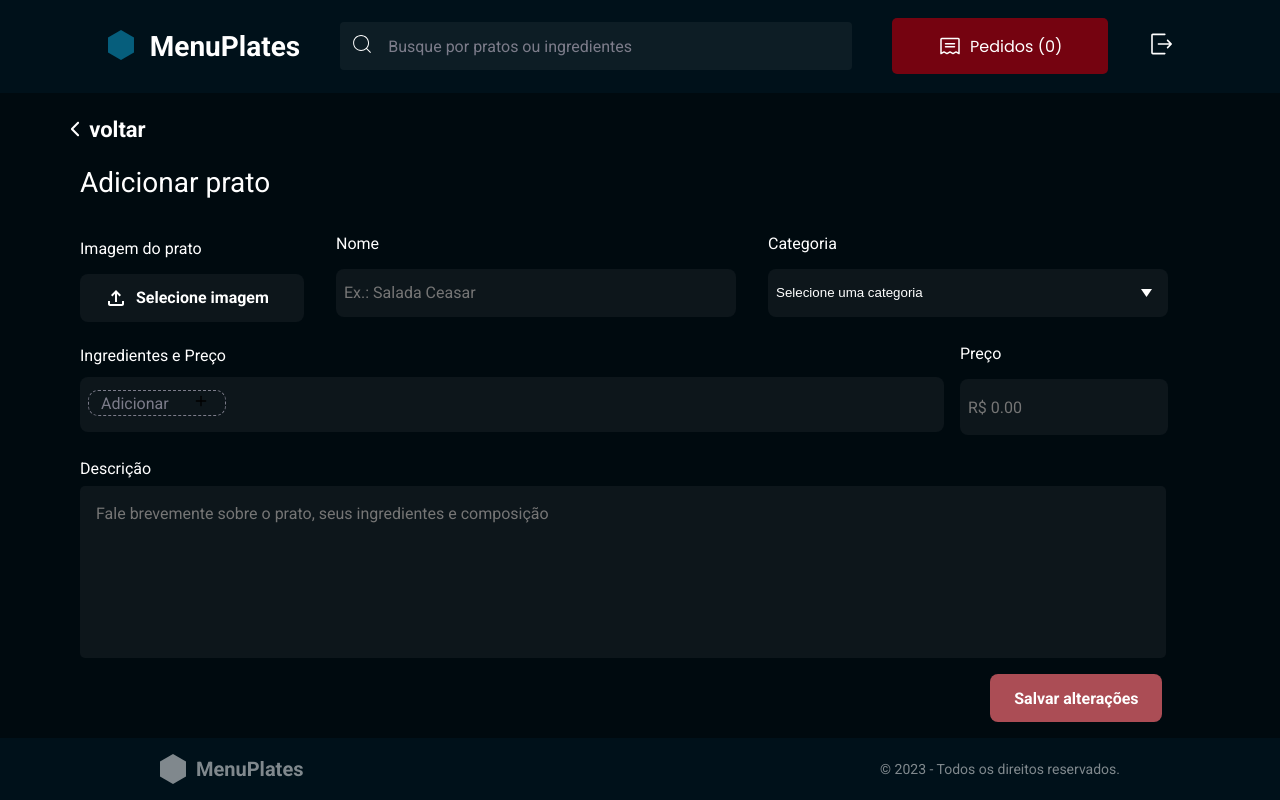
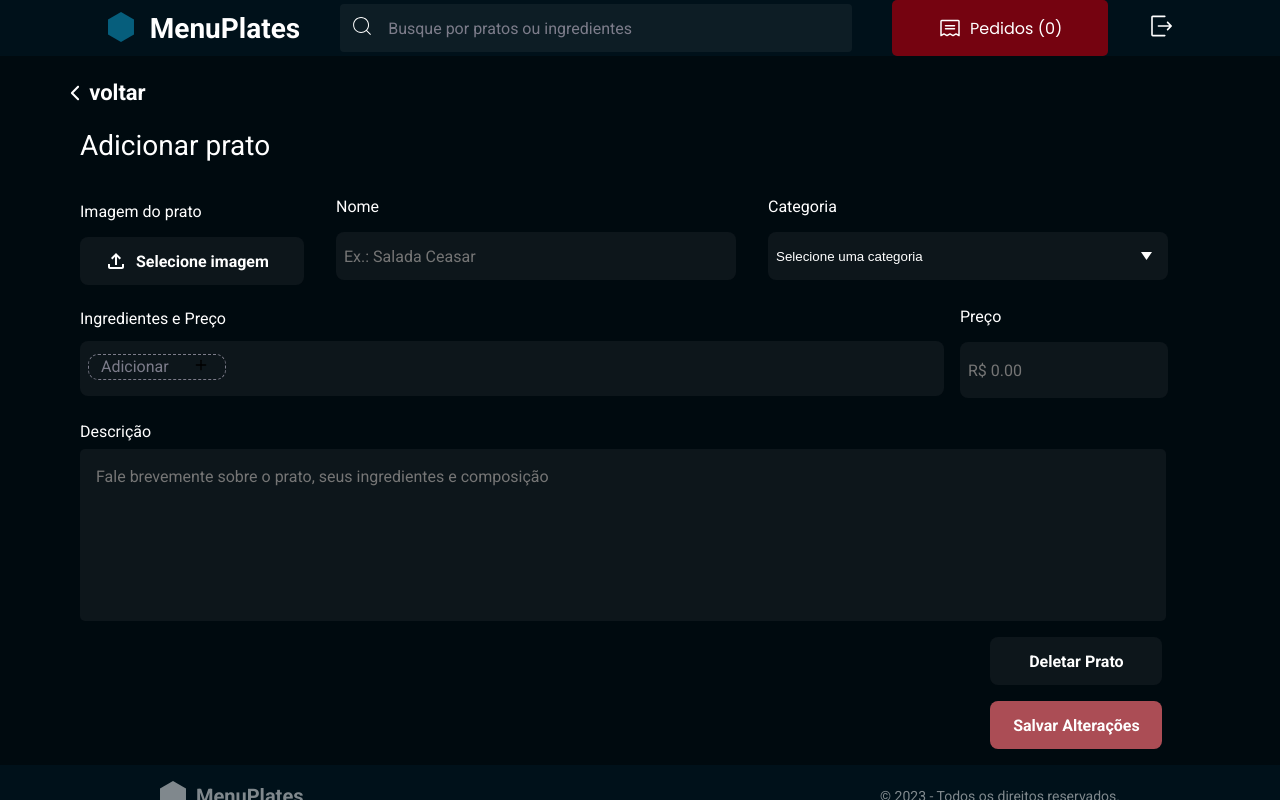
Before and after one commit to iuryescano/MenuPlates, a React (Vite) app: page / in a window 1280 px wide. Built offline with nearby package versions, Linux system fonts and the light colour scheme.

Commit message:
:sparkles: feat: Adding DeletePlateButton in NewPlate

```diff
--- a/src/pages/NewPlate/index.jsx
+++ b/src/pages/NewPlate/index.jsx
@@ -12,6 +12,7 @@ import {
   Price,
   Description,
   SaveButton,
+  DeletePlate,
   CategoryWrapper
 } from "./styles";
 import { IoIosArrowBack } from "react-icons/io";
@@ -121,8 +122,11 @@ export function NewPlate() {
             <p>Descrição</p>
             <textarea placeholder="Fale brevemente sobre o prato, seus ingredientes e composição" />
           </Description>
-          <SaveButton>Salvar alterações</SaveButton>
+
+          <DeletePlate>Deletar Prato</DeletePlate>
+          <SaveButton>Salvar Alterações</SaveButton>
         </Content>
+
       </main>
       <Footer /> {/* Fixo no final */}
     </Container>
--- a/src/pages/NewPlate/styles.js
+++ b/src/pages/NewPlate/styles.js
@@ -227,3 +227,22 @@ export const SaveButton = styled.button`
     background-color: darkred;
   }
 `;
+
+export const DeletePlate = styled.button`
+  margin-top: 1rem; /* Espaçamento acima */
+  margin-left: 80%; /* Espaçamento à esquerda */
+  width: 10.75rem;
+  background-color: ${({ theme }) => theme.COLORS.BLACK_800};
+  height: 3rem;
+  color: white;
+  font-size: 1rem;
+  font-weight: bold;
+  border: none;
+  border-radius: 0.5rem;
+  cursor: pointer;
+  transition: background-color 0.3s;
+
+  &:hover {
+    background-color: ${({ theme }) => theme.COLORS.BLACK_300};
+  }
+`;
```
